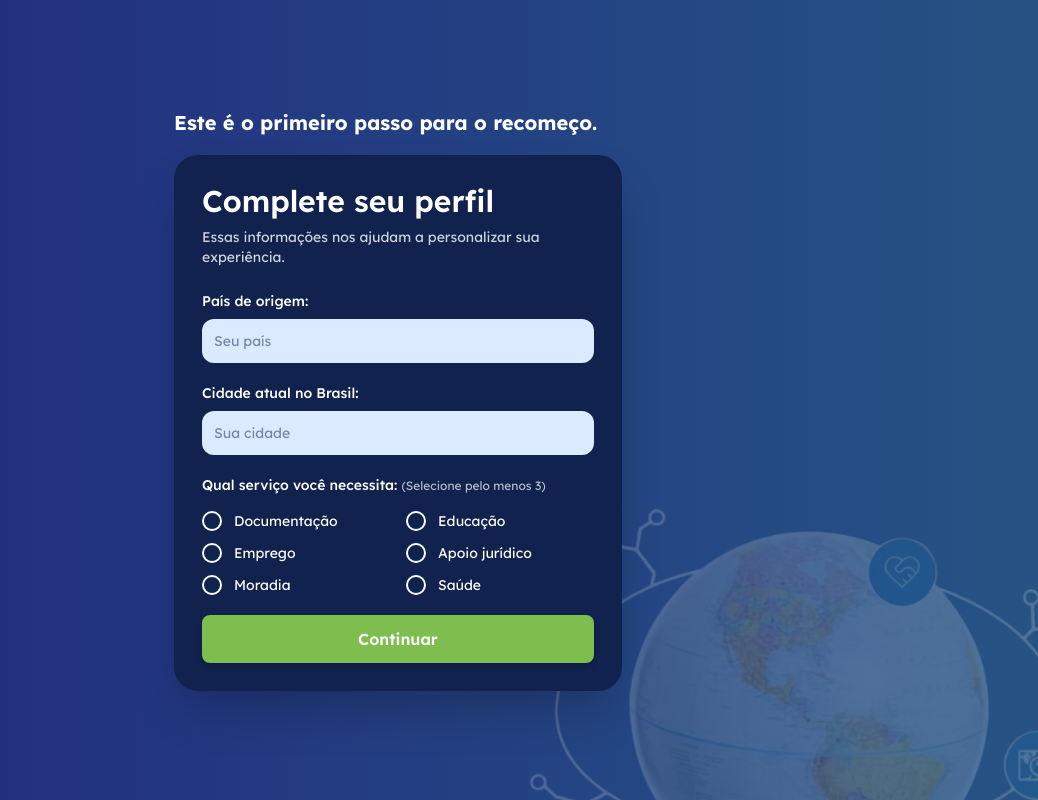
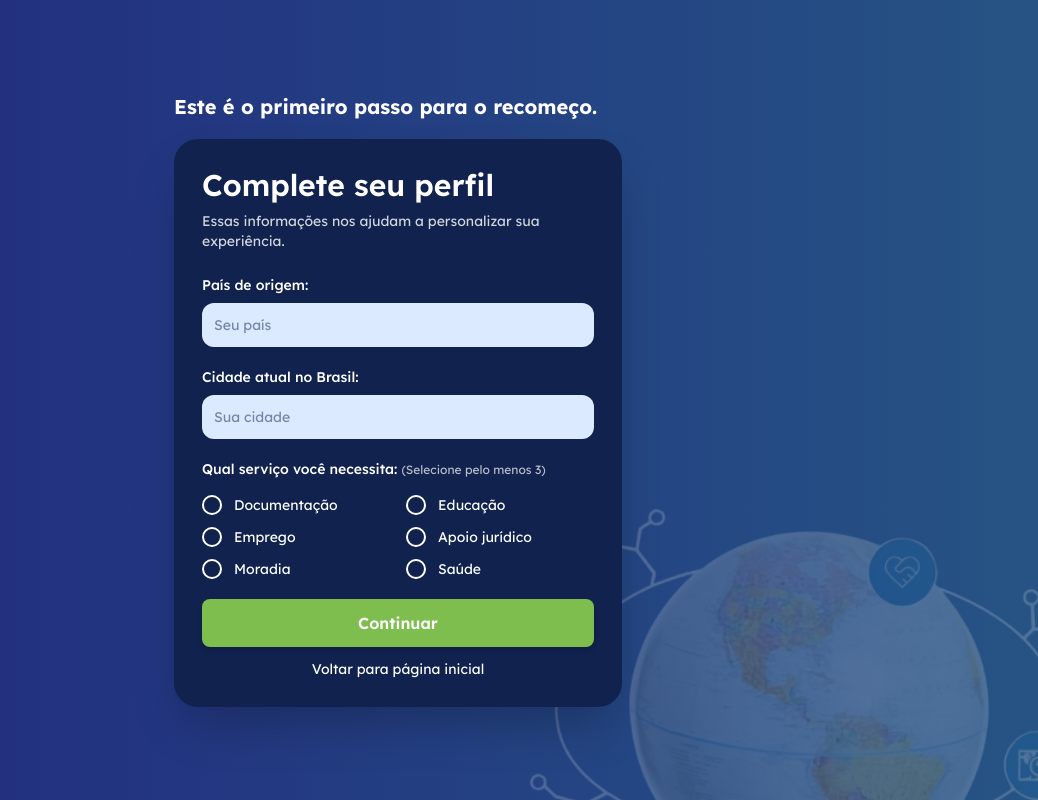
Before and after one commit to jpmacielprado/ConectaMigrante, a React (Vite) app in the folder ConectaImigrante/: page /profile in a window 1280 px wide. Shown: the whole page, without its empty margins (242-1280 px from the left). Built offline with nearby package versions, Linux system fonts and the light colour scheme.

Commit message:
botao de voltar à home no Profile.tsx

```diff
--- a/ConectaImigrante/src/index.css
+++ b/ConectaImigrante/src/index.css
@@ -4,3 +4,14 @@
 * {
   font-family: 'Lexend', sans-serif;
 }
+
+html, body {
+  margin: 0;
+  padding: 0;
+  overflow-x: hidden;
+}
+
+#root {
+  min-height: 100vh;
+  overflow-x: hidden;
+}
--- a/ConectaImigrante/src/pages/Profile.tsx
+++ b/ConectaImigrante/src/pages/Profile.tsx
@@ -3,7 +3,7 @@ import Globe from "../assets/profile_bg.png";
 import Reveal from "../components/Reveal";
 export default function Profile() {
   return (
-    <div className="relative overflow-hidden bg-linear-to-r from-[#22267F] to-[#265384] flex items-center justify-center min-h-screen p-5">
+    <div className="relative overflow-hidden bg-linear-to-r from-[#22267F] to-[#265384] flex items-center justify-center h-screen p-5">
 
       <img
         src={Globe}
@@ -83,9 +83,14 @@ export default function Profile() {
                 </div>
               </div>
 
-              <Button type="submit" className="w-full bg-[#7EBE4F] py-3">
-                Continuar
-              </Button>
+              <div className="flex flex-col gap-3 items-center justify-between">
+                <Button type="submit" className="w-full bg-[#7EBE4F] py-3">
+                  Continuar
+                </Button>
+                <a className="flex items-center" href="/">
+                  <p className="text-sm text-white hover:underline">Voltar para página inicial</p>
+                </a>
+              </div>
             </form>
           </div>
         </Reveal>
```
